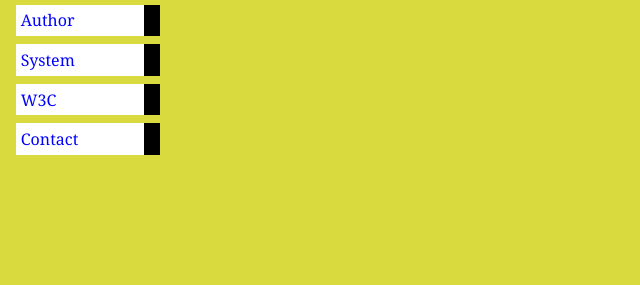
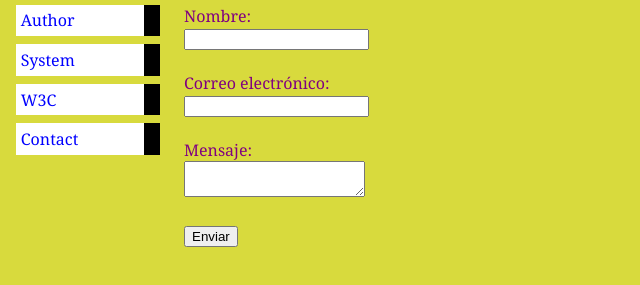
Before and after one commit to Carlos-Huarsaya/IDWeb, a plain HTML site: page Lab01/contact.html in a window 1280 px wide. Shown: the part 75-360 px from the top of the page, without its empty margins (0-640 px from the left). Drawn offline with Linux system fonts and the light colour scheme.

Commit message:
Lab01: Archivo w3c agregamos el formulario

```diff
--- a/Lab01/contact.html
+++ b/Lab01/contact.html
@@ -16,7 +16,15 @@
     </nav>
     <main>
         <h1>Formulario de Contacto</h1>
-        <form></form>
+        <form>
+            <label for="nombre">Nombre:</label><br>
+            <input type="text" id="nombre" name="nombre"><br><br>
+            <label for="email">Correo electrónico:</label><br>
+            <input type="email" id="email" name="email"><br><br>
+            <label for="mensaje">Mensaje:</label><br>
+            <textarea id="mensaje" name="mensaje"></textarea><br><br>
+            <input type="submit" value="Enviar">
+        </form>
     </main>
 </body>
 </html>
```
